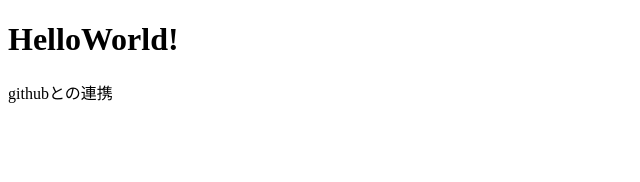
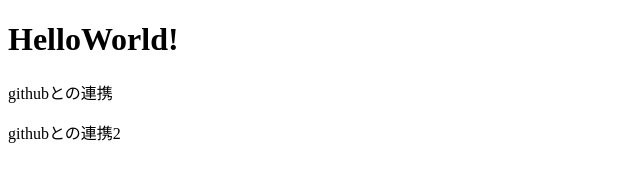
Before and after one commit to sawaken68/telecy, a plain HTML site: page index.html in a window 1280 px wide. Shown: the whole page, without its empty margins (0-640 px from the left). Drawn offline with Linux system fonts and the light colour scheme.

Commit message:
コミットテスト

```diff
--- a/index.html
+++ b/index.html
@@ -9,5 +9,6 @@
 <body>
   <h1>HelloWorld!</h1>
   <p>githubとの連携</p>
+  <p>githubとの連携2</p>
 </body>
 </html>
```
